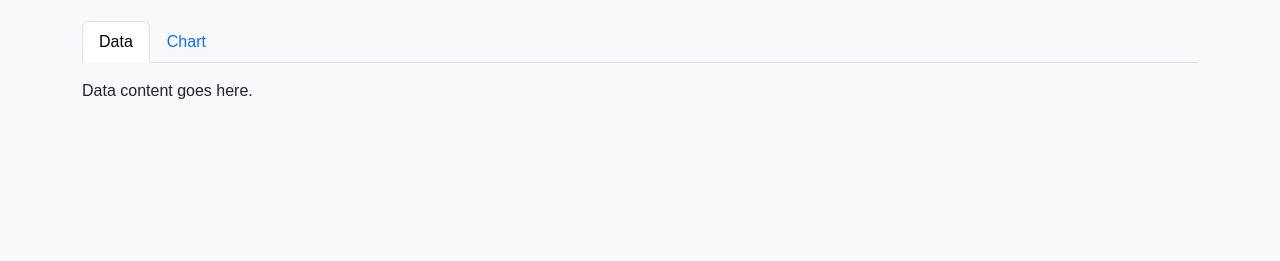
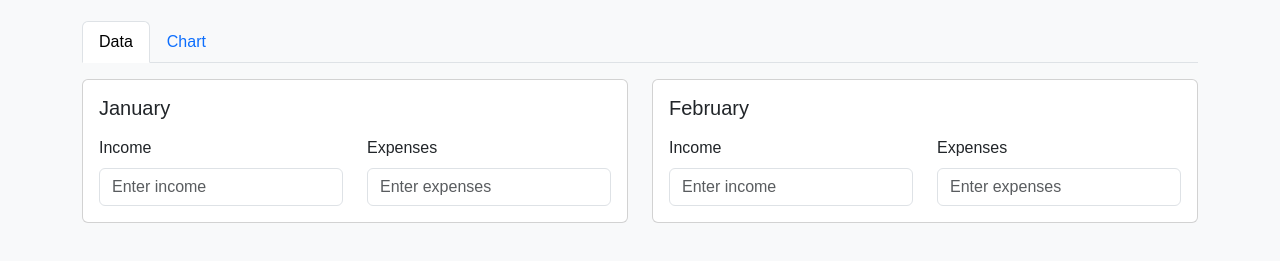
Before and after one commit to pvgomes/CoinToCocktail, a plain HTML site: page src/index.html in a window 1280 px wide. Shown: the part 169-430 px from the top of the page. Drawn offline with nearby package versions, Linux system fonts and the light colour scheme.

Commit message:
refactor copilot code asking it to make it better

```diff
--- a/src/index.html
+++ b/src/index.html
@@ -31,7 +31,42 @@
         </ul>
         <div class="tab-content mt-3" id="myTabContent">
             <div class="tab-pane fade show active" id="data" role="tabpanel" aria-labelledby="data-tab">
-                <p>Data content goes here.</p>
+                <div class="row row-cols-1 row-cols-md-2 g-4">
+                    <div class="col">
+                        <div class="card">
+                            <div class="card-body">
+                                <h5 class="card-title">January</h5>
+                                <div class="row mt-3">
+                                    <div class="col">
+                                        <label for="income1" class="form-label">Income</label>
+                                        <input type="number" class="form-control" id="income1" placeholder="Enter income">
+                                    </div>
+                                    <div class="col">
+                                        <label for="expenses1" class="form-label">Expenses</label>
+                                        <input type="number" class="form-control" id="expenses1" placeholder="Enter expenses">
+                                    </div>
+                                </div>
+                            </div>
+                        </div>
+                    </div>
+                    <div class="col">
+                        <div class="card">
+                            <div class="card-body">
+                                <h5 class="card-title">February</h5>
+                                <div class="row mt-3">
+                                    <div class="col">
+                                        <label for="income2" class="form-label">Income</label>
+                                        <input type="number" class="form-control" id="income2" placeholder="Enter income">
+                                    </div>
+                                    <div class="col">
+                                        <label for="expenses2" class="form-label">Expenses</label>
+                                        <input type="number" class="form-control" id="expenses2" placeholder="Enter expenses">
+                                    </div>
+                                </div>
+                            </div>
+                        </div>
+                    </div>
+                </div>
             </div>
             <div class="tab-pane fade" id="chart" role="tabpanel" aria-labelledby="chart-tab">
                 <p>Chart content goes here.</p>
```
